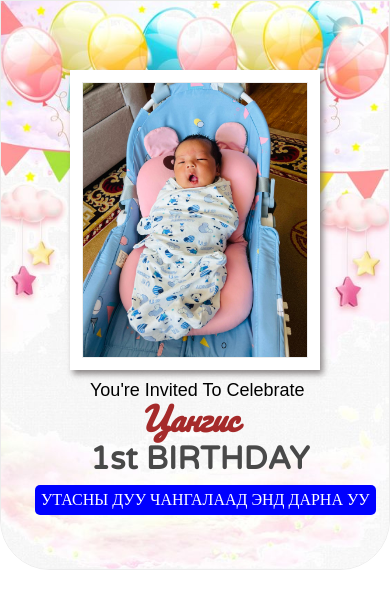
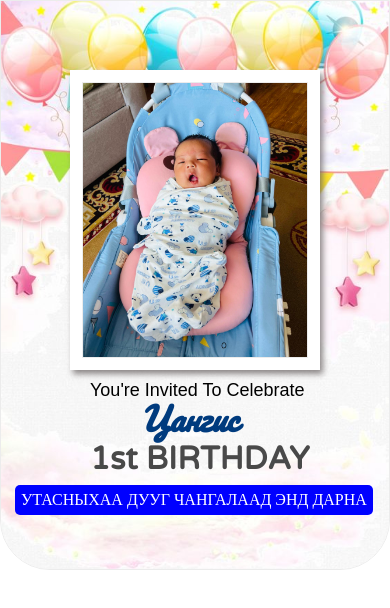
Before and after one commit to hishigbat28/tursunudururilga, a plain HTML site: page index.html in a window 390 px wide. Drawn offline with Linux system fonts and the light colour scheme.

Commit message:
ner update

```diff
--- a/index.html
+++ b/index.html
@@ -15,13 +15,15 @@
       <p class="urilgatxt">You're Invited To Celebrate</p>
       <h1 class="ner">Цангис</h1>
       <h1 class="birthner">1st BIRTHDAY</h1>
-      <div class="song" id="play-song">УТАСНЫ ДУУ ЧАНГАЛААД ЭНД ДАРНА УУ</div>
+      <div class="song" id="play-song">УТАСНЫХАА ДУУГ ЧАНГАЛААД ЭНД ДАРНА</div>
       <audio
         id="background-music"
         src="./Happy Birthday To You - THE KIBOOMERS Birthday Party Song for Kids.mp3"
         preload="auto"
       ></audio>
     </div>
+    <!-- ////////////////// -->
+
     <script src="./script.js"></script>
   </body>
 </html>
--- a/style.css
+++ b/style.css
@@ -45,7 +45,7 @@
   left: 170px;
   font-family: "Pacifico", cursive;
   font-style: italic;
-  color: brown;
+  color: rgb(0, 59, 126);
 }
 .ehniih .birthner {
   position: absolute;
@@ -64,6 +64,7 @@
   padding: 6px;
   border-radius: 5px;
 }
+
 @media (max-width: 425px) {
   .ehniih .frame {
     top: 100px;
@@ -105,7 +106,7 @@
   }
   .ehniih .song {
     top: 485px;
-    left: 35px;
+    left: 15px;
   }
 }
 @media (max-width: 382px) {
@@ -127,13 +128,13 @@
   }
   .ehniih .song {
     top: 475px;
-      left: 25px;
+    left: 15px;
   }
 }
 @media (max-width: 375px) {
   .ehniih .song {
     top: 475px;
-      left: 45px;
+    left: 35px;
     padding: 3px;
     font-size: 14px;
   }
```
Lines whose indentation alone changed are shown as unchanged.
